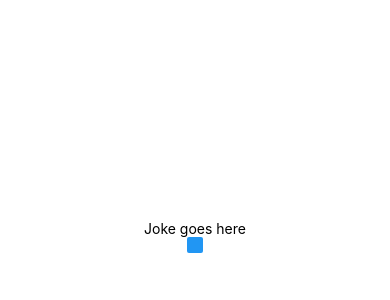
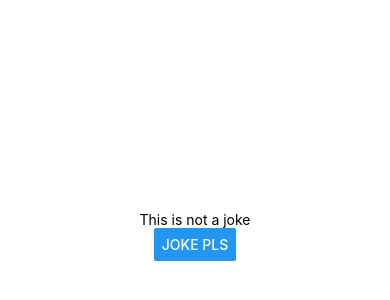
Before and after one commit to mboperator/react-native-workshop, a React Native app: screen / in a window 390 px wide. Shown: the part 186-486 px from the top of the page. Built offline with nearby package versions, Linux system fonts and the light colour scheme.

Commit message:
Data - Making network request to get dad joke

```diff
--- a/App.js
+++ b/App.js
@@ -1,12 +1,29 @@
 import React from 'react';
 import { StyleSheet, Text, View, Button } from 'react-native';
 
+const DAD_JOKE_API = 'https://icanhazdadjoke.com'
+const headers = {
+  Accept: 'application/json',
+}
+
 export default class App extends React.Component {
+  state = {
+    joke: 'This is not a joke',
+    loading: false
+  }
+  fetchJoke = () => {
+    fetch(DAD_JOKE_API, { headers })
+      .then(res => res.json())
+      .then(json => {
+        console.log(json)
+        this.setState({ joke: json.joke })
+      })
+  }
   render() {
     return (
       <View style={styles.container}>
-        <Text>Joke goes here</Text>
-        <Button>joke pls</Button>
+        <Text>{this.state.joke}</Text>
+        <Button title="joke pls" onPress={this.fetchJoke} />
       </View>
     );
   }
```
